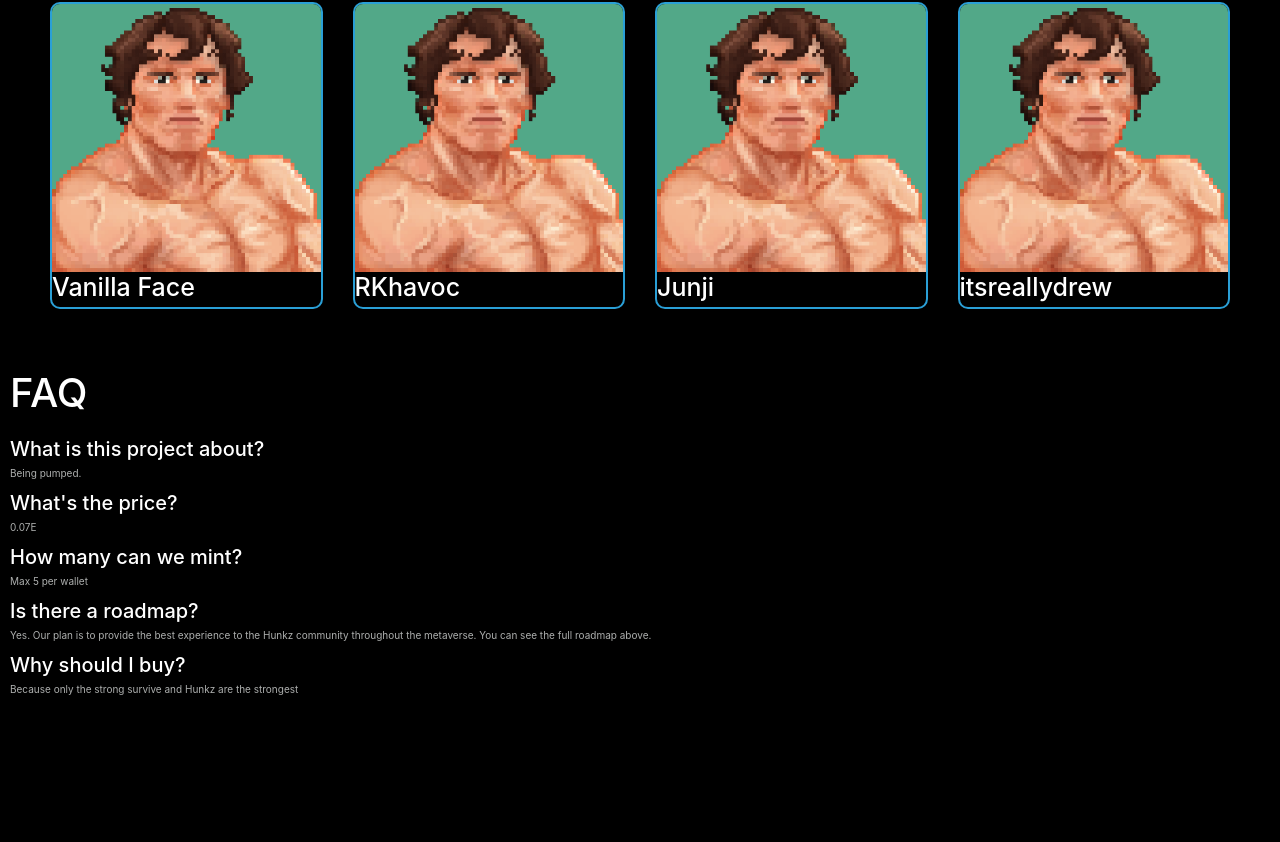
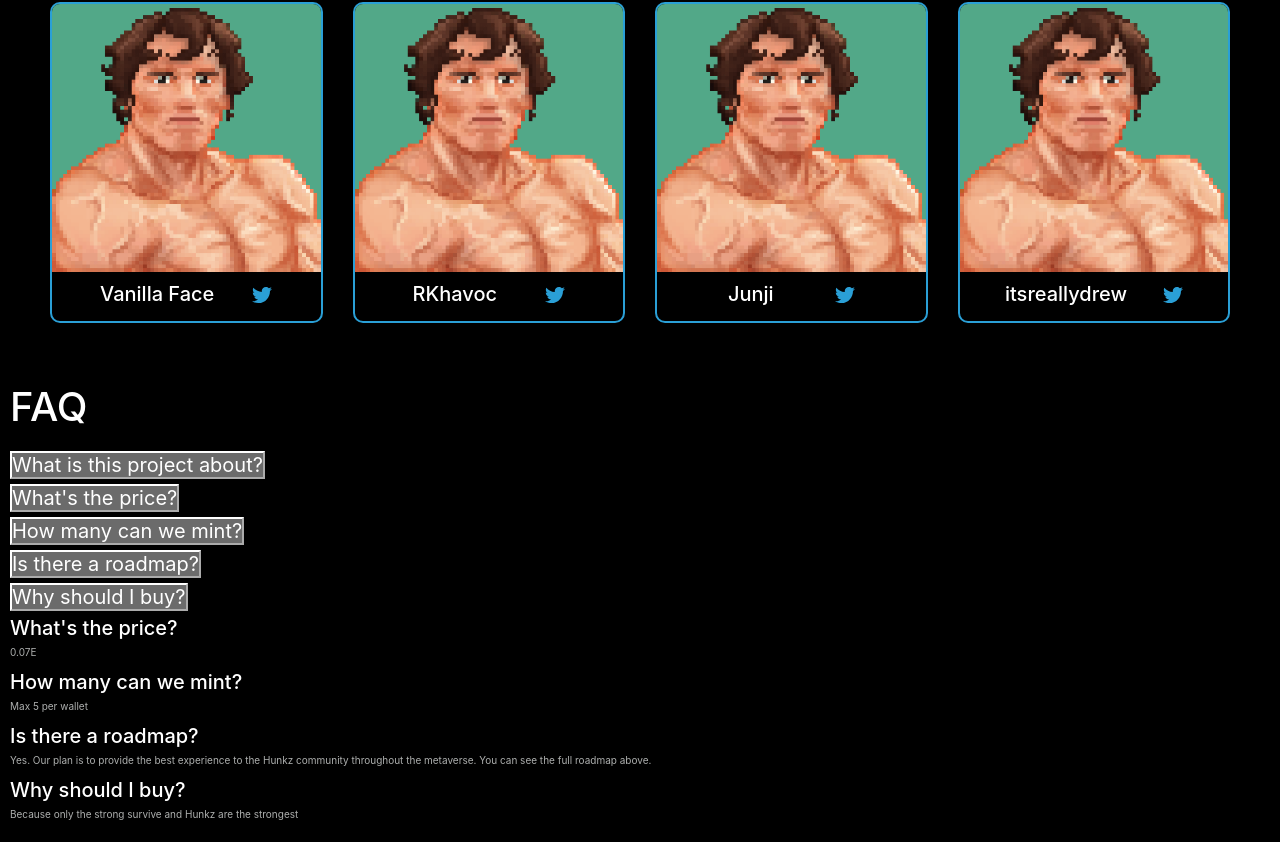
Before and after one commit to itsreallydrew/cryptohunkz-ui, a React (Create React App) app: page / in a window 1280 px wide. Shown: the part 2931-3773 px from the top of the page. Before the commit the page ends 3648 px from the top, so only its background shows below. Built offline with nearby package versions, Linux system fonts and the light colour scheme.

Commit message:
adjusting accordion for faq page

```diff
--- a/src/App.css
+++ b/src/App.css
@@ -410,6 +410,20 @@ img {
   width: 100%;
 }
 
+.dox {
+  padding: 1rem;
+  display: flex;
+  justify-content: space-evenly;
+  align-items: center;
+}
+.dox h3 {
+  font-size: 2rem;
+}
+.dox .img {
+  height: 2rem;
+  width: 2rem;
+}
+
 /*********************/
 /*********************/
 .faq-page {
--- a/src/components/FAQ/FAQ.jsx
+++ b/src/components/FAQ/FAQ.jsx
@@ -2,12 +2,127 @@ import React from 'react';
 
 const FAQ = () => {
 	return (
-		<div className='faq-page'>
+		<div className='faq-page' id='faqPage'>
 			<h1>FAQ</h1>
-			<div className='question-1'>
-				<h4>What is this project about?</h4>
-				<p>Being pumped.</p>
+			<div className='faq-accordion-item'>
+				<h4 className='faq-accordion-header' id='headingOne'>
+					<button
+						className='faq-accordion-button collapsed'
+						type='button'
+						data-bs-toggle='collapse'
+						data-bs-target='#collapseOne'
+						aria-expanded='false'
+						aria-controls='collapseOne'>
+						What is this project about?
+					</button>
+				</h4>
+				<div
+					id='collapseOne'
+					className='accordion-collapse collapse'
+					aria-labelledby='headingOne'
+					data-bs-parent='#faqPage'>
+					<div className='faq-accordion-body'>
+						<p>Being pumped.</p>
+					</div>
+				</div>
 			</div>
+
+			<div className='faq-accordion-item'>
+				<h4 className='faq-accordion-header' id='headingTwo'>
+					<button
+						className='faq-accordion-button collapsed'
+						type='button'
+						data-bs-toggle='collapse'
+						data-bs-target='#collapseTwo'
+						aria-expanded='false'
+						aria-controls='collapseTwo'>
+						What's the price?
+					</button>
+				</h4>
+				<div
+					id='collapseTwo'
+					className='accordion-collapse collapse'
+					aria-labelledby='headingTwo'
+					data-bs-parent='#faqPage'>
+					<div className='faq-accordion-body'>
+						<p>0.077E.</p>
+					</div>
+				</div>
+			</div>
+
+			<div className='faq-accordion-item'>
+				<h4 className='faq-accordion-header' id='headingThree'>
+					<button
+						className='faq-accordion-button collapsed'
+						type='button'
+						data-bs-toggle='collapse'
+						data-bs-target='#collapseThree'
+						aria-expanded='false'
+						aria-controls='collapseThree'>
+						How many can we mint?
+					</button>
+				</h4>
+				<div
+					id='collapseThree'
+					className='accordion-collapse collapse'
+					aria-labelledby='headingThree'
+					data-bs-parent='#faqPage'>
+					<div className='faq-accordion-body'>
+						<p>Max 5 per wallet.</p>
+					</div>
+				</div>
+			</div>
+
+			<div className='faq-accordion-item'>
+				<h4 className='faq-accordion-header' id='headingFour'>
+					<button
+						className='faq-accordion-button collapsed'
+						type='button'
+						data-bs-toggle='collapse'
+						data-bs-target='#collapseFour'
+						aria-expanded='false'
+						aria-controls='collapseFour'>
+						Is there a roadmap?
+					</button>
+				</h4>
+				<div
+					id='collapseFour'
+					className='accordion-collapse collapse'
+					aria-labelledby='headingFour'
+					data-bs-parent='#faqPage'>
+					<div className='faq-accordion-body'>
+						<p>
+							Yes. Our plan is to provide the best experience to the Hunkz
+							community throughout the metaverse. You can see the full roadmap
+							above.
+						</p>
+					</div>
+				</div>
+			</div>
+
+			<div className='faq-accordion-item'>
+				<h4 className='faq-accordion-header' id='headingFive'>
+					<button
+						className='faq-accordion-button collapsed'
+						type='button'
+						data-bs-toggle='collapse'
+						data-bs-target='#collapseFive'
+						aria-expanded='false'
+						aria-controls='collapseFive'>
+						Why should I buy?
+					</button>
+				</h4>
+				<div
+					id='collapseFive'
+					className='accordion-collapse collapse'
+					aria-labelledby='headingFive'
+					data-bs-parent='#faqPage'>
+					<div className='faq-accordion-body'>
+						<p>Because only the strong survive and Hunkz are the strongest</p>
+					</div>
+				</div>
+			</div>
+
 			<div className='question-2'>
 				<h4>What's the price?</h4>
 				<p>0.07E</p>
--- a/src/components/Team/Team.jsx
+++ b/src/components/Team/Team.jsx
@@ -1,5 +1,7 @@
 import React from 'react';
 import testImage from '../../assets/Arnold-breathing-animation-2.gif';
+import { faTwitter as twitter } from '@fortawesome/free-brands-svg-icons';
+import { FontAwesomeIcon } from '@fortawesome/react-fontawesome';
 
 const Team = () => {
 	return (
@@ -8,25 +10,45 @@ const Team = () => {
 				<div className='team-member-frame'>
 					<img src={testImage} alt='' />
 				</div>
-				<h3>Vanilla Face</h3>
+				<div className='dox'>
+					<h3>Vanilla Face</h3>
+					<a href='anchor'>
+						<FontAwesomeIcon icon={twitter} className='img' />
+					</a>
+				</div>
 			</div>
 			<div className='team-member'>
 				<div className='team-member-frame'>
 					<img src={testImage} alt='' />
 				</div>
-				<h3>RKhavoc</h3>
+				<div className='dox'>
+					<h3>RKhavoc</h3>
+					<a href='anchor'>
+						<FontAwesomeIcon icon={twitter} className='img' />
+					</a>
+				</div>
 			</div>
 			<div className='team-member'>
 				<div className='team-member-frame'>
 					<img src={testImage} alt='' />
 				</div>
-				<h3>Junji</h3>
+				<div className='dox'>
+					<h3>Junji</h3>
+					<a href='anchor'>
+						<FontAwesomeIcon icon={twitter} className='img' />
+					</a>
+				</div>
 			</div>
 			<div className='team-member'>
 				<div className='team-member-frame'>
 					<img src={testImage} alt='' />
 				</div>
-				<h3>itsreallydrew</h3>
+				<div className='dox'>
+					<h3>itsreallydrew</h3>
+					<a href='anchor'>
+						<FontAwesomeIcon icon={twitter} className='img' />
+					</a>
+				</div>
 			</div>
 		</div>
 	);
--- a/src/sass/_layout.scss
+++ b/src/sass/_layout.scss
@@ -6,6 +6,7 @@
 	display: grid;
 	grid-template-columns: 70vw 1fr;
 	align-content: center;
+	// position: absolute;
 	// display: flex;
 	// justify-content: space-between;
 }
--- a/src/sass/_pages.scss
+++ b/src/sass/_pages.scss
@@ -180,6 +180,22 @@ img {
 	}
 }
 
+.dox {
+	padding: 1rem;
+	display: flex;
+	justify-content: space-evenly;
+	align-items: center;
+
+	h3 {
+		font-size: 2rem;
+	}
+
+	.img {
+		height: 2rem;
+		width: 2rem;
+	}
+}
+
 /*********************/
 // FAQ
 /*********************/
```
